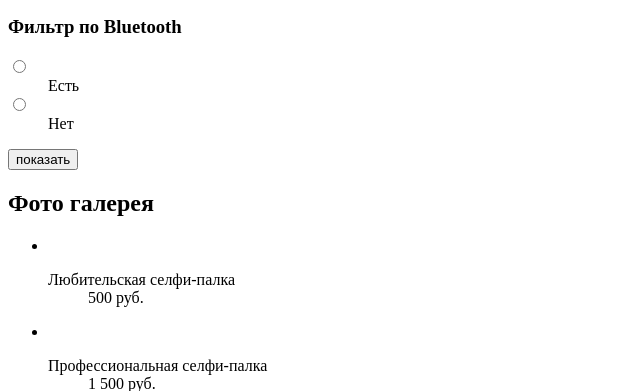
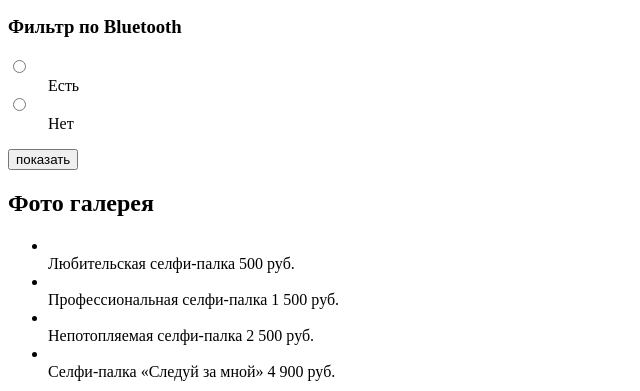
Before and after one commit to vlayaki/1350467-device-27, a plain HTML site: page html/catalog.html in a window 1280 px wide. Shown: the part 534-925 px from the top of the page, without its empty margins (0-640 px from the left). Drawn offline with Linux system fonts and the light colour scheme.

Commit message:
replaced dl with div in item description section

```diff
--- a/html/catalog.html
+++ b/html/catalog.html
@@ -59,31 +59,31 @@
         <ul>
           <li>
             <img src="">
-            <dl>
-              <dt>Любительская селфи-палка</dt>
-              <dd>500 руб.</dd>
-            </dl>
+            <div>
+              <span>Любительская селфи-палка</span>
+              <span>500 руб.</span>
+            </div>
           </li>
           <li>
             <img src="">
-            <dl>
-              <dt>Профессиональная селфи-палка</dt>
-              <dd>1 500 руб.</dd>
-            </dl>
+            <div>
+              <span>Профессиональная селфи-палка</span>
+              <span>1 500 руб.</span>
+            </div>
           </li>
           <li>
             <img src="">
-            <dl>
-              <dt>Непотопляемая селфи-палка</dt>
-              <dd>2 500 руб.</dd>
-            </dl>
+            <div>
+              <span>Непотопляемая селфи-палка</span>
+              <span>2 500 руб.</span>
+            </div>
           </li>
           <li>
             <img src="">
-            <dl>
-              <dt>Селфи-палка «Следуй за мной»</dt>
-              <dd>4 900 руб.</dd>
-            </dl>
+            <div>
+              <span>Селфи-палка «Следуй за мной»</span>
+              <span>4 900 руб.</span>
+            </div>
           </li>
         </ul>
       </section>
```
